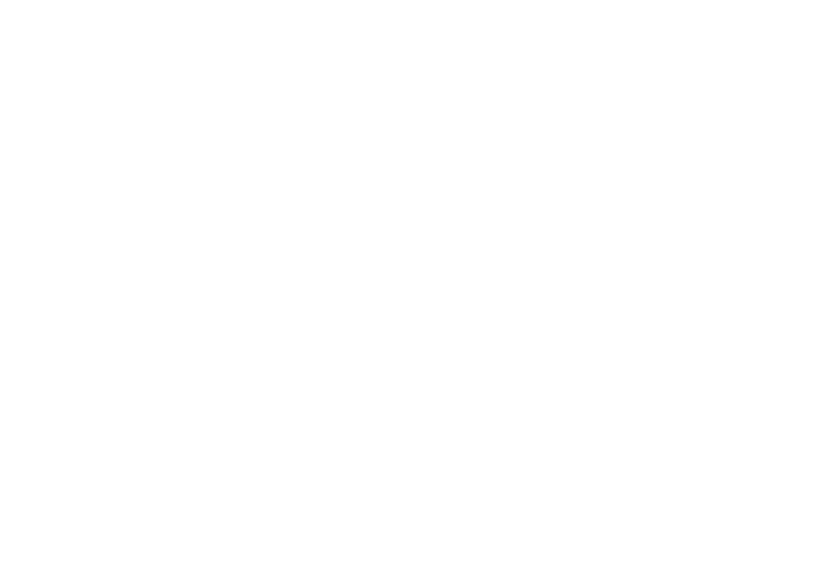
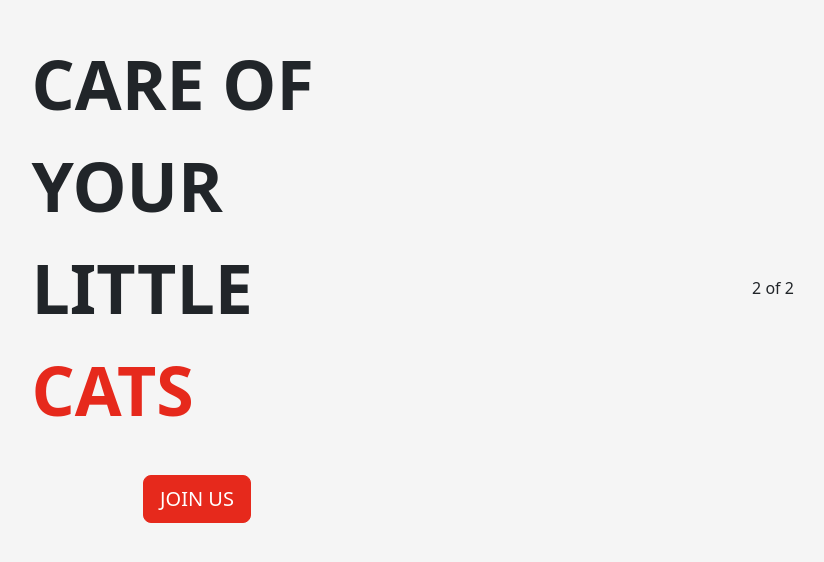
Before and after one commit to Microdiamond/catlovers, a React (Create React App) app: page / in a window 1280 px wide. Shown: the part 102-664 px from the top of the page, without its empty margins (155-979 px from the left). Built offline with nearby package versions, Linux system fonts and the light colour scheme.

Commit message:
create board

```diff
--- a/src/App.css
+++ b/src/App.css
@@ -36,3 +36,7 @@
     transform: rotate(360deg);
   }
 }
+
+body{
+  background-color: #f5f5f5 !important;
+}
--- a/src/App.js
+++ b/src/App.js
@@ -1,9 +1,17 @@
 import './App.css';
+import { BrowserRouter as Router, Routes, Route } from "react-router-dom";
+import Home from './pages/Home';
+import 'bootstrap/dist/css/bootstrap.min.css';
 
 function App() {
   return (
+    <Router>
     <div className="App">
+      <Routes>
+        <Route path="/" element={<Home />}></Route>
+      </Routes>
     </div>
+    </Router>
   );
 }
 
--- /dev/null
+++ b/src/components/Home/Board.js
@@ -0,0 +1,24 @@
+import React from "react";
+import "./Home.css";
+import { Button, Col, Container, Row } from "react-bootstrap";
+
+const Board = () => {
+  return (
+    <>
+      <Container fluid>
+        <Row className="r1CTF">
+          <Col className="r1ctfC2">
+            <div>CARE OF YOUR</div>
+            <div>
+              LITTLE <span>CATS</span>
+            </div>
+            <Button className="btn-joinus"  size="lg">JOIN US</Button>
+          </Col>
+          <Col>2 of 2</Col>
+        </Row>
+      </Container>
+    </>
+  );
+};
+
+export default Board;
--- /dev/null
+++ b/src/components/Home/Home.css
@@ -0,0 +1,34 @@
+.container-fluid {
+  width: 90% !important;
+  height: 780px !important;
+  margin: auto;
+  background-color: #f5f5f5;
+}
+
+.r1CTF {
+  height: 100% !important;
+  display: flex !important;
+  justify-items: center;
+  justify-content: center;
+  align-items: center;
+}
+
+.r1ctfC2 {
+  font-size: 68px;
+  font-weight: bold;
+}
+
+.r1ctfC2 div{
+    text-align: left;
+    width: 60%;
+    margin: auto;
+}
+
+.r1ctfC2 div span {
+  color: #e6291c;
+}
+
+.btn-joinus {
+  --bs-btn-border-color: #e6291c !important;
+  --bs-btn-bg: #e6291c !important;
+}
--- /dev/null
+++ b/src/pages/Home.js
@@ -0,0 +1,12 @@
+import React from 'react'
+import Board from '../components/Home/Board'
+
+const Home = () => {
+  return (
+    <div>
+        <Board></Board>
+    </div>
+  )
+}
+
+export default Home
```
Also changed, not shown: src/pages/pages.css (added).
